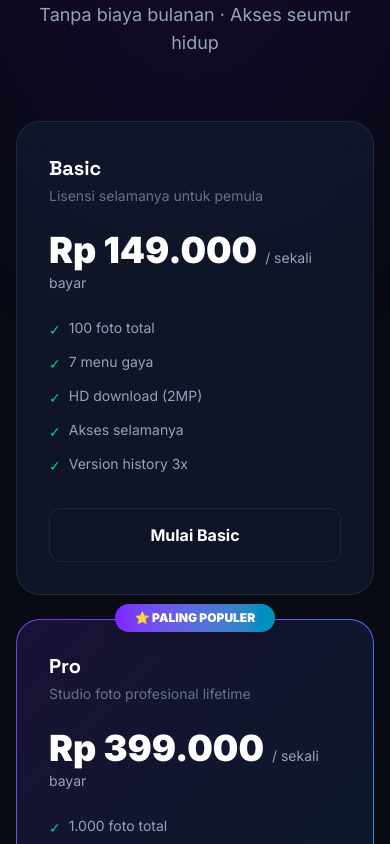
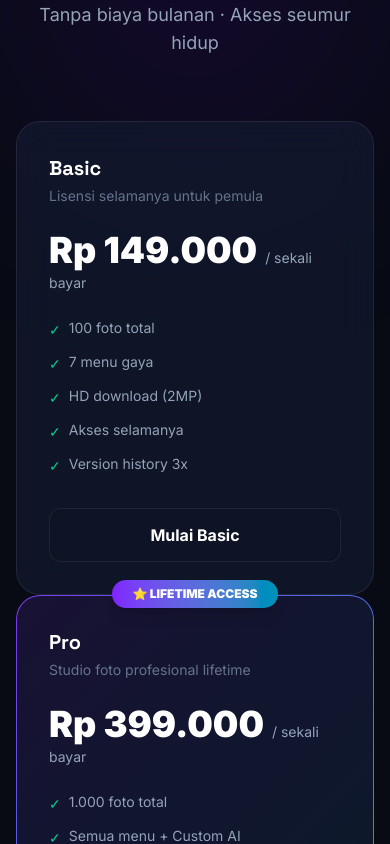
Before and after one commit to detaksumut/ai-studio-photographer-pro, a Next.js app: page / in a window 390 px wide. Shown: the part 6480-7324 px from the top of the page. Built offline with nearby package versions, Linux system fonts and the light colour scheme.

Commit message:
feat: hide license key format AIPRO-XXXX-XXXX-XXXX for security and update pricing to single Rp 20.000 lifetime option

```diff
--- a/src/app/_components/PaywallModal.tsx
+++ b/src/app/_components/PaywallModal.tsx
@@ -11,29 +11,13 @@
 
 const PRICING = [
   {
-    name: 'Basic',
-    price: 'Rp 149.000',
+    name: 'Lisensi Premium Lifetime',
+    price: 'Rp 20.000',
     period: 'sekali bayar',
-    generations: '100 foto total (Akses Selamanya)',
-    color: 'border-blue-500/30',
-    badge: '',
-  },
-  {
-    name: 'Pro',
-    price: 'Rp 399.000',
-    period: 'sekali bayar',
-    generations: '1.000 foto total (Akses Selamanya)',
+    generations: 'Akses Penuh Selamanya (Tanpa Batas)',
     color: 'border-violet-500/50',
-    badge: '⭐ POPULER',
-  },
-  {
-    name: 'Enterprise',
-    price: 'Custom',
-    period: 'sekali bayar',
-    generations: 'Kuota khusus perusahaan',
-    color: 'border-gold/30',
-    badge: '',
-  },
+    badge: '⭐ LIFETIME ACCESS',
+  }
 ]
 
 export default function PaywallModal({ trialsUsed, onLicenseActivated, onClose }: Props) {
@@ -46,12 +30,12 @@
     const trimmed = licenseInput.trim()
     if (!trimmed) {
       setStatus('error')
-      setErrorMsg('Masukkan license key terlebih dahulu.')
+      setErrorMsg('Masukkan kode lisensi terlebih dahulu.')
       return
     }
     if (!validateLicenseFormat(trimmed)) {
       setStatus('error')
-      setErrorMsg('Format tidak valid. Format yang benar: AIPRO-XXXX-XXXX-XXXX')
+      setErrorMsg('Kode lisensi tidak valid.')
       return
     }
     const ok = activateLicense(trimmed)
@@ -63,7 +47,7 @@
       }, 1500)
     } else {
       setStatus('error')
-      setErrorMsg('License key tidak valid. Pastikan key yang Anda masukkan benar.')
+      setErrorMsg('Kode lisensi tidak terdaftar.')
     }
   }
 
@@ -117,7 +101,7 @@
               {PRICING.map(plan => (
                 <div
                   key={plan.name}
-                  className={`relative rounded-2xl glass-card border ${plan.color} p-4 flex items-center justify-between`}
+                  className={`relative rounded-2xl glass-card border ${plan.color} p-5 flex items-center justify-between`}
                 >
                   {plan.badge && (
                     <span className="absolute -top-2.5 left-4 px-2 py-0.5 rounded-full bg-gradient-to-r from-violet-600 to-cyan-600 text-white text-[10px] font-black">
@@ -126,10 +110,10 @@
                   )}
                   <div>
                     <p className="text-white font-bold">{plan.name}</p>
-                    <p className="text-[#64748b] text-xs">{plan.generations}</p>
+                    <p className="text-[#64748b] text-xs mt-0.5">{plan.generations}</p>
                   </div>
                   <div className="text-right">
-                    <p className="text-white font-black">{plan.price}</p>
+                    <p className="text-white font-black text-lg">{plan.price}</p>
                     <p className="text-[#64748b] text-xs">{plan.period}</p>
                   </div>
                 </div>
@@ -141,9 +125,9 @@
               <p className="text-white font-bold text-sm mb-2">📋 Cara Beli:</p>
               <ol className="space-y-1.5 text-[#94a3b8] text-xs list-none">
                 <li>1️⃣ Hubungi WhatsApp: <strong>0813-4373-7367</strong></li>
-                <li>2️⃣ Lakukan pembayaran sesuai paket</li>
-                <li>3️⃣ Terima license key via WhatsApp</li>
-                <li>4️⃣ Masukkan key di tab &quot;Punya Lisensi?&quot;</li>
+                <li>2️⃣ Lakukan pembayaran sesuai paket (Rp 20.000 sekali bayar)</li>
+                <li>3️⃣ Terima kode lisensi via WhatsApp</li>
+                <li>4️⃣ Masukkan kode lisensi di tab &quot;Punya Lisensi?&quot;</li>
               </ol>
             </div>
 
@@ -168,16 +152,15 @@
           </div>
         ) : (
           <div className="p-6">
-            <h3 className="text-white font-bold mb-1">Aktifkan License Key</h3>
+            <h3 className="text-white font-bold mb-1">Aktifkan Kode Lisensi</h3>
             <p className="text-[#94a3b8] text-xs mb-5">
-              Masukkan license key yang Anda terima setelah pembelian.
-              Format: <span className="text-violet-400 font-mono">AIPRO-XXXX-XXXX-XXXX</span>
+              Masukkan kode lisensi yang Anda terima setelah pembayaran.
             </p>
 
             {/* Key Input */}
             <div className="mb-4">
               <label className="block text-xs font-bold text-[#94a3b8] uppercase tracking-widest mb-2">
-                License Key
+                Kode Lisensi
               </label>
               <input
                 id="license-key-input"
@@ -187,8 +170,8 @@
                   setLicenseInput(e.target.value)
                   setStatus('idle')
                 }}
-                placeholder="AIPRO-XXXX-XXXX-XXXX"
-                className={`w-full glass border rounded-xl px-4 py-3 text-white font-mono text-sm placeholder-[#64748b] focus:outline-none transition-colors uppercase tracking-wider ${
+                placeholder="Masukkan Kode Lisensi Anda"
+                className={`w-full glass border rounded-xl px-4 py-3 text-white text-sm placeholder-[#64748b] focus:outline-none transition-colors uppercase tracking-wider ${
                   status === 'error'
                     ? 'border-red-500/50 focus:border-red-500'
                     : status === 'success'
@@ -201,7 +184,7 @@
                 <p className="text-red-400 text-xs mt-1.5">⚠️ {errorMsg}</p>
               )}
               {status === 'success' && (
-                <p className="text-emerald-400 text-xs mt-1.5">✅ License berhasil diaktifkan!</p>
+                <p className="text-emerald-400 text-xs mt-1.5">✅ Lisensi berhasil diaktifkan!</p>
               )}
             </div>
 
@@ -216,7 +199,7 @@
 
             <p className="text-[#64748b] text-xs text-center mt-4">
               Belum punya lisensi?{' '}
-              <button onClick={() => setActiveTab('paywall')} className="text-violet-400 hover:text-violet-300">
+              <button onClick={() => setActiveTab('paywall')} className="text-violet-400 hover:text-violet-300 font-semibold">
                 Beli sekarang →
               </button>
             </p>
--- a/src/app/_components/SettingsPanel.tsx
+++ b/src/app/_components/SettingsPanel.tsx
@@ -41,7 +41,7 @@
     }
     if (!validateLicenseFormat(trimmed)) {
       setLicenseStatus('error')
-      setLicenseError('Format salah. Contoh: AIPRO-XXXX-XXXX-XXXX')
+      setLicenseError('Kode lisensi tidak valid.')
       return
     }
     const ok = activateLicense(trimmed)
@@ -197,8 +197,7 @@
               </a>
             </div>
             <p className="text-[#64748b] text-xs mb-3">
-              Masukkan license key yang diterima setelah pembelian.
-              Format: <span className="text-violet-400 font-mono text-[11px]">AIPRO-XXXX-XXXX-XXXX</span>
+              Masukkan kode lisensi yang diterima setelah pembelian.
             </p>
             <input
               id="settings-license-key"
@@ -208,8 +207,8 @@
                 setLicenseKey(e.target.value)
                 setLicenseStatus('idle')
               }}
-              placeholder="AIPRO-XXXX-XXXX-XXXX"
-              className={`w-full glass border rounded-xl px-4 py-2.5 text-white font-mono text-sm placeholder-[#64748b] focus:outline-none transition-colors uppercase tracking-wider ${
+              placeholder="Masukkan Kode Lisensi Anda"
+              className={`w-full glass border rounded-xl px-4 py-2.5 text-white text-sm placeholder-[#64748b] focus:outline-none transition-colors uppercase tracking-wider ${
                 licenseStatus === 'error'
                   ? 'border-red-500/50'
                   : licenseStatus === 'success'
--- a/src/app/page.tsx
+++ b/src/app/page.tsx
@@ -422,11 +422,11 @@
             <p className="text-[#94a3b8] text-lg">Lisensi sekali bayar untuk selamanya · Tanpa biaya bulanan · Akses seumur hidup</p>
           </div>
 
-          <div className="grid md:grid-cols-3 gap-6 items-start">
+          <div className="max-w-md mx-auto">
             {PRICING.map((plan, i) => (
               <div
                 key={i}
-                id={`pricing-${plan.name.toLowerCase()}`}
+                id={`pricing-${plan.name.replace(/\s+/g, '-').toLowerCase()}`}
                 className={`relative rounded-3xl p-8 border transition-all hover:-translate-y-2 duration-300 ${
                   plan.popular
                     ? 'pricing-popular border-transparent'
@@ -436,7 +436,7 @@
                 {plan.popular && (
                   <div className="absolute -top-4 left-0 right-0 flex justify-center">
                     <span className="px-5 py-1.5 rounded-full bg-gradient-to-r from-violet-600 to-cyan-600 text-white text-xs font-black shadow-lg">
-                      ⭐ PALING POPULER
+                      ⭐ LIFETIME ACCESS
                     </span>
                   </div>
                 )}
```
